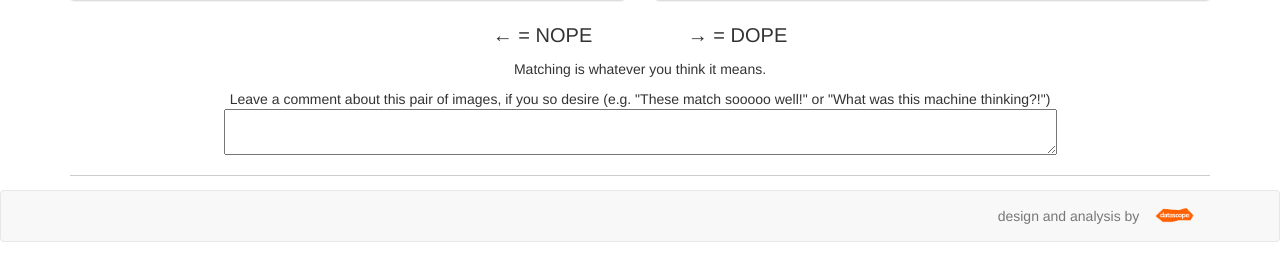
After one commit to datascopeanalytics/DeepProduct, a Flask app: template templates/demo.html in a window 1280 px wide. The commit adds this page. Shown: the part 606-868 px from the top of the page. Run offline with Flask 2, Linux system fonts and the light colour scheme; the template is opened without the code that fills it, so the values that code supplies are empty; parts of the project's set-up code (start-up, migrations or seed data) failed here and were passed over; some libraries are stand-ins or nearby versions.

Commit message:
Set up user feedback demo portion of dope or nope

```diff
--- a/dope_or_nope.py
+++ b/dope_or_nope.py
@@ -175,26 +175,56 @@ def models():
 	        }
 	return render_template('models.html', data = data)
 
+
+@app.route('/demo', defaults={'pair_idx':None})
+@app.route('/demo/<int:pair_idx>')
+def demo(pair_idx):
+	AB_pairs = get_AB_testing_pairs()
+	if not pair_idx:
+		pair_idx = np.random.choice(np.arange(len(AB_pairs)),1).item()
+	served_pair = AB_pairs[pair_idx].split()
+	pair_model = served_pair[0]
+	pair_img_1 = os.path.join(app.config['DEEP_FASHION_IMAGES'], served_pair[1])
+	pair_img_2 = os.path.join(app.config['DEEP_FASHION_IMAGES'], served_pair[2])
+
+	for i, rel_img_path in enumerate([served_pair[1], served_pair[2]]):
+		bbox_coords = get_bbox_coords(rel_img_path)
+		bbox_img = make_bbox_image(rel_img_path, bbox_coords)
+		bbox_img.save(f'static/img/bbox_img_{i+1}.png')
+
+	flash(f'Showing pair index {pair_idx}')
+	data = {'current_pair':pair_idx,
+			'model_served':pair_model,
+	        'image_1_path':'/'.join(pair_img_1.split('/')[1:]),
+	        'image_2_path':'/'.join(pair_img_2.split('/')[1:])
+	        }
+	return render_template('demo.html', data = data)
+
+
+
+
+
+
 '''Testing a layout where we display three images, potentially with
 two models supplying a recommendation for the same base image
 
 Right now, I'm just choosing three images at random, but we can just
 as well pass in images directly from a text file
 '''
-@app.route('/twomodels')
-def twomodels():
-	src_dir = os.path.join(app.config['DEEP_FASHION_IMAGES'],'img')
-	random_subdir = os.path.join(src_dir, np.random.choice(os.listdir(src_dir),1).item())
-	sampled = np.random.choice(os.listdir(random_subdir), size = 3, replace = False)
-	sampled = ['/'.join(os.path.join(random_subdir,v).split('/')[1:]) for v in sampled]
+# @app.route('/twomodels')
+# def twomodels():
+# 	src_dir = os.path.join(app.config['DEEP_FASHION_IMAGES'],'img')
+# 	random_subdir = os.path.join(src_dir, np.random.choice(os.listdir(src_dir),1).item())
+# 	sampled = np.random.choice(os.listdir(random_subdir), size = 3, replace = False)
+# 	sampled = ['/'.join(os.path.join(random_subdir,v).split('/')[1:]) for v in sampled]
 
-	data = {'reference_image': sampled[0],
-			'model_left': 'MD1',
-			'image_left': sampled[1],
-			'model_right': 'MD2',
-			'image_right': sampled[2]
-			}
-	return render_template('twomodels.html', data = data)
+# 	data = {'reference_image': sampled[0],
+# 			'model_left': 'MD1',
+# 			'image_left': sampled[1],
+# 			'model_right': 'MD2',
+# 			'image_right': sampled[2]
+# 			}
+# 	return render_template('twomodels.html', data = data)
 
 
 @app.route('/judgement', methods=['POST'])
@@ -223,6 +253,10 @@ def judgement():
 			 		   request.form['comment']]
 		db.execute(INSERT_QUERY,INSERT_DATA)
 		db.commit()
+	# If you're in the demo view of stuff, redirect to the demo page.
+	# Otherwise, go to the models page
+	if request.form['pair_idx']:
+		return redirect(url_for('demo'))
 	return redirect(url_for('models'))
 
 @app.route('/leaderboard')
--- a/templates/base.html
+++ b/templates/base.html
@@ -49,6 +49,7 @@
                                 <li><a href="{{ url_for('home') }}">Home</a></li>
                                 <li><a href="{{ url_for('models') }}">Play Dope or Nope</a></li>
                                 <li><a href="{{ url_for('leaderboard') }}">View Leaderboard</a></li>
+                                <li><a href="{{ url_for('demo') }}">Demo</a></li>
                             </ul>
                         </li>
                     </ul>
--- /dev/null
+++ b/templates/demo.html
@@ -0,0 +1,70 @@
+{% extends "base.html" %} {% block css %} {{ super() }}
+<link rel="stylesheet" href="{{ url_for('static', filename='css/index.css') }}">
+{% endblock css %} {% block view_title %}{% endblock view_title %} {% block main %} {{ super() }}
+
+<div class="container">
+  <div class="row">
+    <div class="span" style='padding-bottom: 10px;'>
+      <h2 class="text-center">Is it a Match?</h2>
+      <h4 class="text-center">Vote with your arrow keys!</h4>
+    </div>
+  </div>
+  <div class="row">
+
+    <div class="col-md-6">
+      <div class="panel panel-default">
+        <div class="panel-body">
+          <img width=400px height=400px style='margin: auto' class="thumbnail" src="{{ url_for('static', filename='img/bbox_img_1.png') }}">
+        </div>
+      </div>
+    </div>
+
+    <div class="col-md-6">
+      <div class="panel panel-default">
+        <div class="panel-body">
+          <img width=400px height=400px style='margin: auto' class="thumbnail" src="{{ url_for('static', filename='img/bbox_img_2.png') }}">
+        </div>
+      </div>
+    </div>
+  </div>
+  <div class="row">
+    <div class="col-md-2 col-md-offset-4 text-right">
+      <p style='font-size: 20px; text-align: center; '>&#8592; = NOPE</p>
+    </div>
+    <div class="col-md-2">
+      <p style='font-size: 20px; text-align: center; '>&#8594; = DOPE</p>
+    </div>
+  </div>
+  <div class="row">
+    <div class="col-md-12">
+      <p style='text-align: center'>Matching is whatever you think it means.</a></p>
+    </div>
+  </div>
+  <form id=myform action="{{ url_for('judgement') }}" method=post class=my-button >
+    <dl>
+      <dd><input id=match type=submit name='match' value='Match!' hidden=True>
+      <dd><input id=nomatch type=submit name='match' value='No match' hidden=True>
+      <dt style='text-align: center ;''>Leave a comment about this pair of images, if you so desire (e.g. "These match sooooo well!" or "What was this machine thinking?!")
+      <dd style='text-align: center ;'><textarea rows=2 cols=100 name='comment'></textarea>
+      <dd><input type=hidden name='model' value="{{ data['model_served'] }}">
+      <dd><input type=hidden name='image_1' value="{{ data['image_1_path'] }}">
+      <dd><input type=hidden name='image_2' value="{{ data['image_2_path'] }}">
+      <dd><input type=hidden name ='pair_idx' value="{{ data['current_pair'] }}">
+    </dl>
+  </form>
+  <script type='text/javascript'>
+
+    document.onkeydown = function(evt) {
+      evt = evt || window.event;
+      switch (evt.keyCode) {
+        case 37:
+          $('#myform #nomatch').click();
+          break;
+        case 39:
+          $('#myform #match').click();
+          break;
+      }
+    };
+  </script>
+</div>
+{% endblock main %}
```
